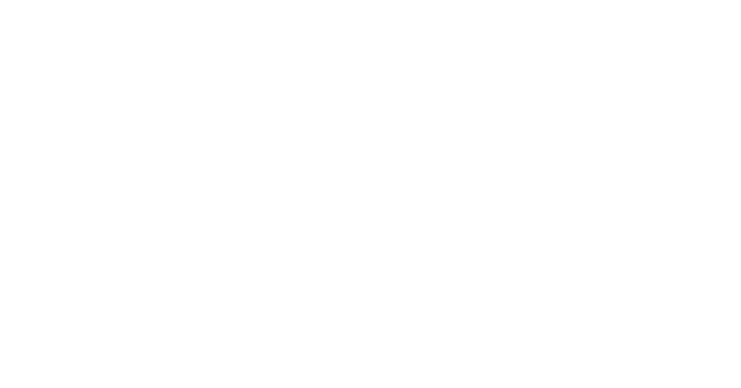
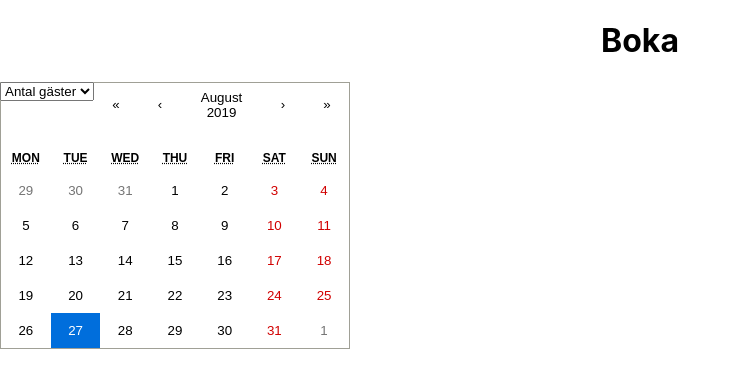
Before and after one commit to kamelfall/nio, a React (Create React App) app: page / in a window 1280 px wide. Shown: the top 388 px of the page, without its empty margins (0-741 px from the left). Built offline with nearby package versions, Linux system fonts and the light colour scheme.

Commit message:
Implements react-calendar with verbose return values

```diff
--- a/package.json
+++ b/package.json
@@ -9,6 +9,7 @@
     "@types/react-dom": "16.9.0",
     "node-sass": "^4.12.0",
     "react": "^16.9.0",
+    "react-calendar": "^2.19.1",
     "react-dom": "^16.9.0",
     "react-scripts": "3.1.1",
     "typescript": "3.5.3"
--- a/src/App.tsx
+++ b/src/App.tsx
@@ -1,15 +1,12 @@
 import React from 'react';
 import './App.css';
+import { BookingComponent } from './components/BookingComponent/BookingComponent';
 
 class App extends React.Component<{},{}> {
-  constructor(props: any) {
-    super(props);
-  }
-
   render() {
     return (
       <div className="App">
-
+        <BookingComponent />
       </div>
     );
   }
--- a/src/components/BookingComponent/BookingComponent.scss
+++ b/src/components/BookingComponent/BookingComponent.scss
@@ -0,0 +1,3 @@
+select {
+  float: left;
+}
--- a/src/components/BookingComponent/BookingComponent.tsx
+++ b/src/components/BookingComponent/BookingComponent.tsx
@@ -1,18 +1,34 @@
 import React from 'react';
+import Calendar from 'react-calendar';
+import './BookingComponent.scss';
 
 interface IBookingProps {
 
 }
 
-export class BookingComponent extends React.Component<IBookingProps,{}> {
+interface IBookingState {
+  date: any
+}
+
+export class BookingComponent extends React.Component<IBookingProps, IBookingState> {
   constructor(props: any) {
     super(props);
+
+    this.state = {
+      date: new Date()
+    }
+  }
+
+  datePick = (date: any) => {
+    this.setState({date});
+    console.log(this.state.date);
   }
 
   render() {
     return (
       <main>
         <h1>Boka</h1>
+
         <select id="guestSelect">
           <option value="">Antal gäster</option>
           <option value="1">1 person</option>
@@ -23,6 +39,11 @@
           <option value="6">6 personer</option>
         </select>
 
+        <Calendar
+          onChange={this.datePick}
+          value={this.state.date}
+        />
+
       </main>
     );
   }
```
Also changed, not shown: 1 other file (tests, documents, lock files or other folders).
